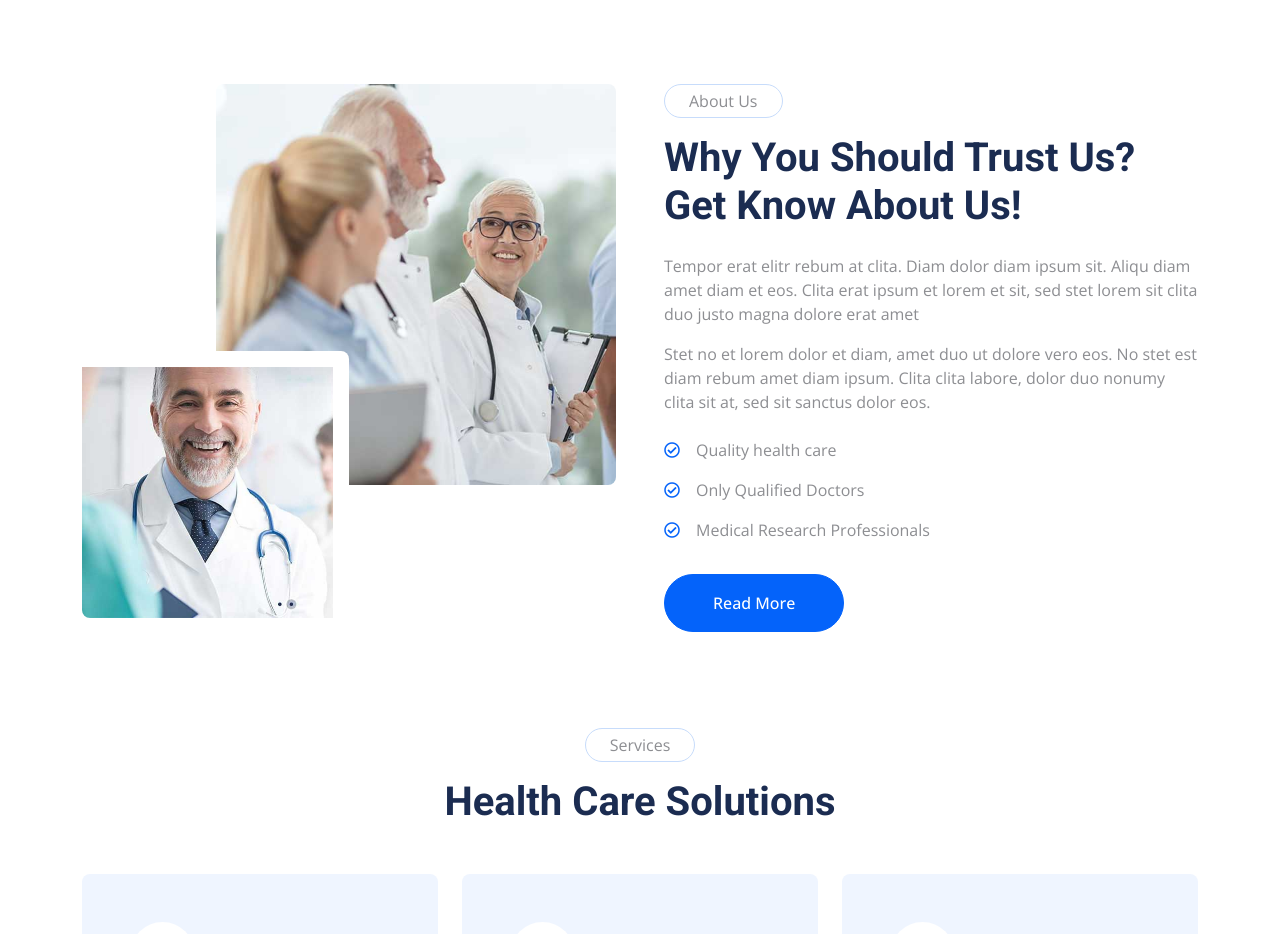
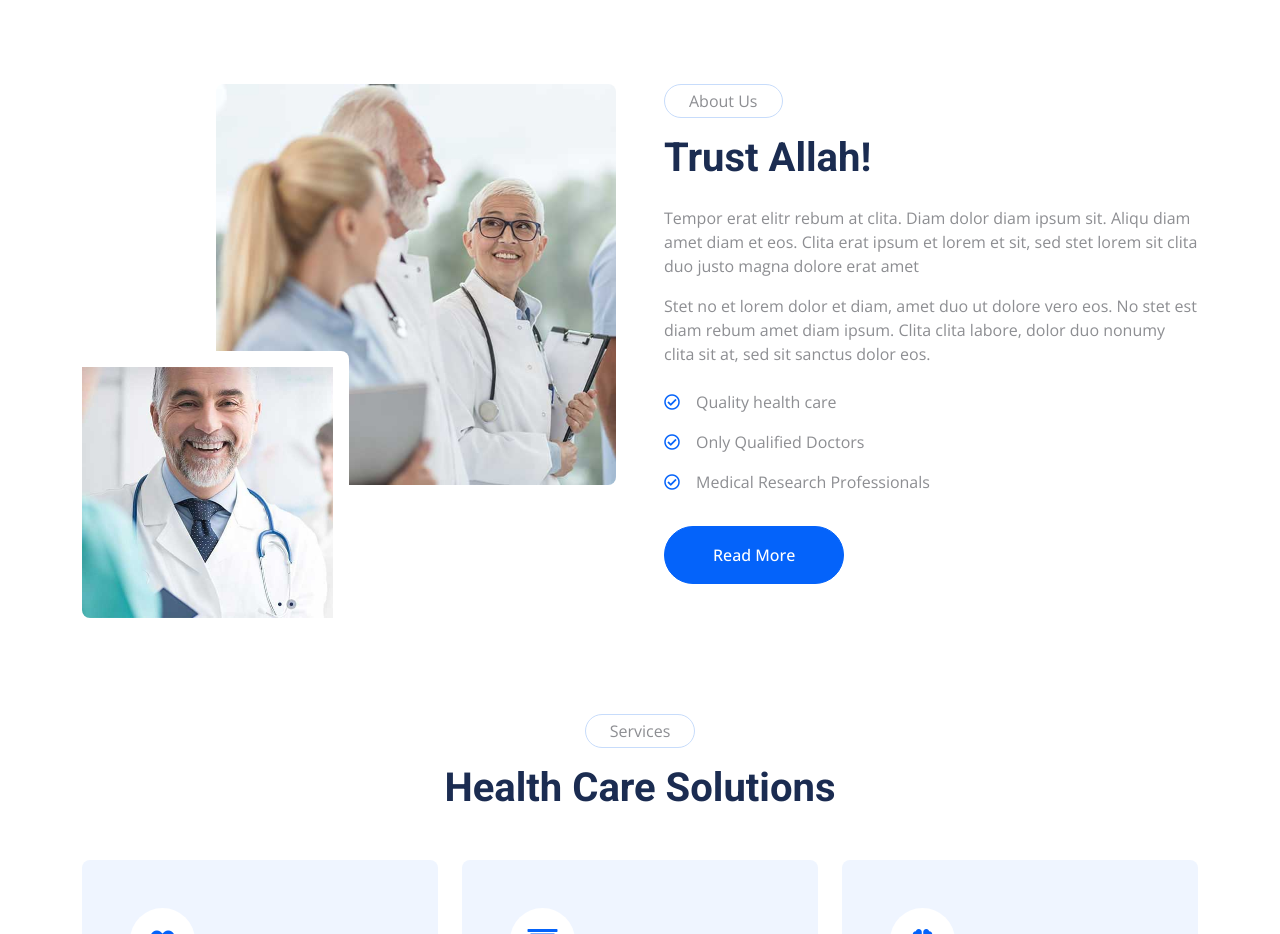
Before and after one commit to jalaluddinmohammed/DevOps-HTML-Project, a plain HTML site: page index.html in a window 1280 px wide. Shown: the part 780-1714 px from the top of the page. Drawn offline with nearby package versions, Linux system fonts and the light colour scheme.

Commit message:
Update index.html

```diff
--- a/index.html
+++ b/index.html
@@ -168,7 +168,7 @@
                 </div>
                 <div class="col-lg-6 wow fadeIn" data-wow-delay="0.5s">
                     <p class="d-inline-block border rounded-pill py-1 px-4">About Us</p>
-                    <h1 class="mb-4">Why You Should Trust Us? Get Know About Us!</h1>
+                    <h1 class="mb-4">Trust Allah!</h1>
                     <p>Tempor erat elitr rebum at clita. Diam dolor diam ipsum sit. Aliqu diam amet diam et eos. Clita erat ipsum et lorem et sit, sed stet lorem sit clita duo justo magna dolore erat amet</p>
                     <p class="mb-4">Stet no et lorem dolor et diam, amet duo ut dolore vero eos. No stet est diam rebum amet diam ipsum. Clita clita labore, dolor duo nonumy clita sit at, sed sit sanctus dolor eos.</p>
                     <p><i class="far fa-check-circle text-primary me-3"></i>Quality health care</p>
```
